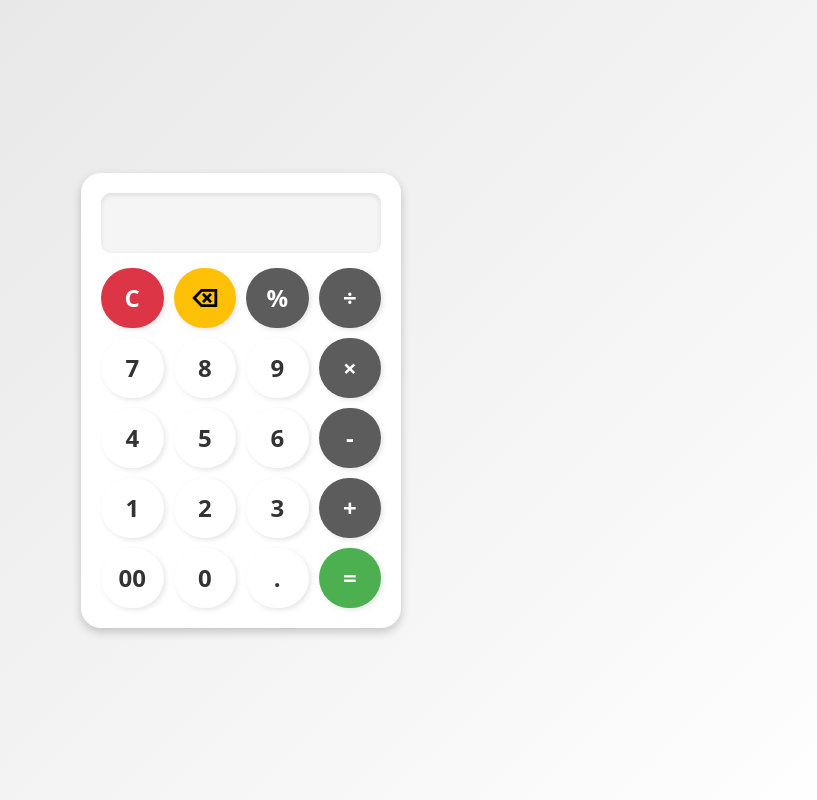
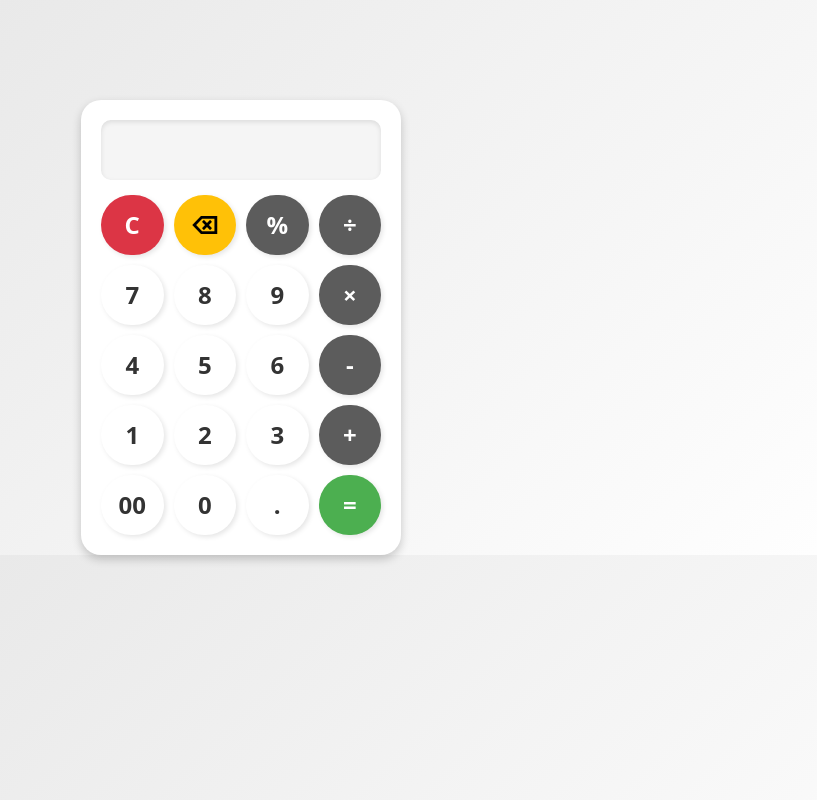
Before and after one commit to hridesh-bharati/calculator, a plain HTML site: page index.html in a window 1280 px wide. Shown: the whole page, without its empty margins (399-1216 px from the left). Drawn offline with nearby package versions, Linux system fonts and the light colour scheme.

Commit message:
Update index.html

```diff
--- a/index.html
+++ b/index.html
@@ -11,9 +11,11 @@
             display: flex;
             justify-content: center;
             align-items: center;
-            height: 100vh;
+            max-height: 100vh;
+            overflow:hidden;
         }
         .calculator {
+        margin:100px 0 0 0;
             width: 320px;
             padding: 20px;
             border-radius: 20px;
```
